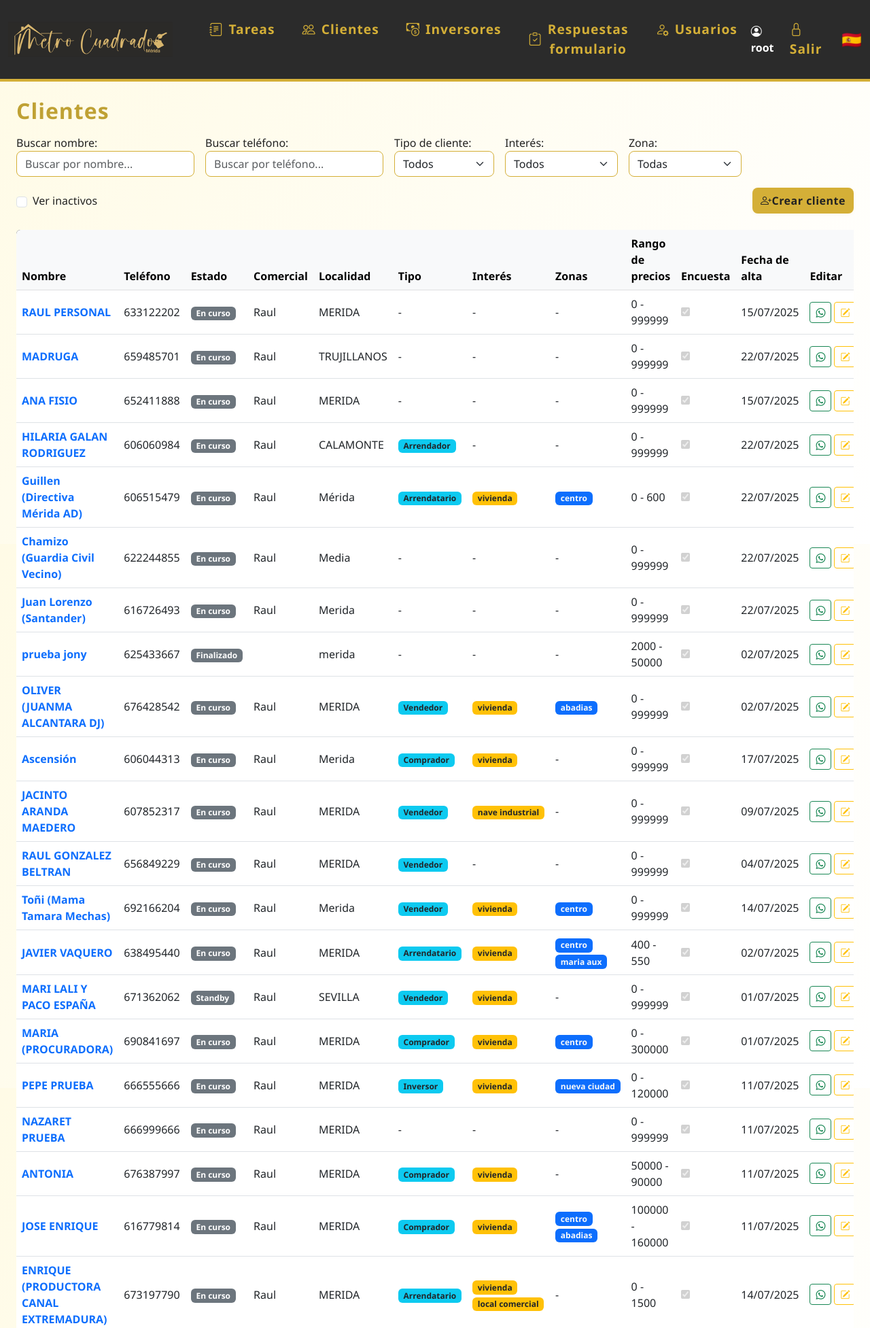
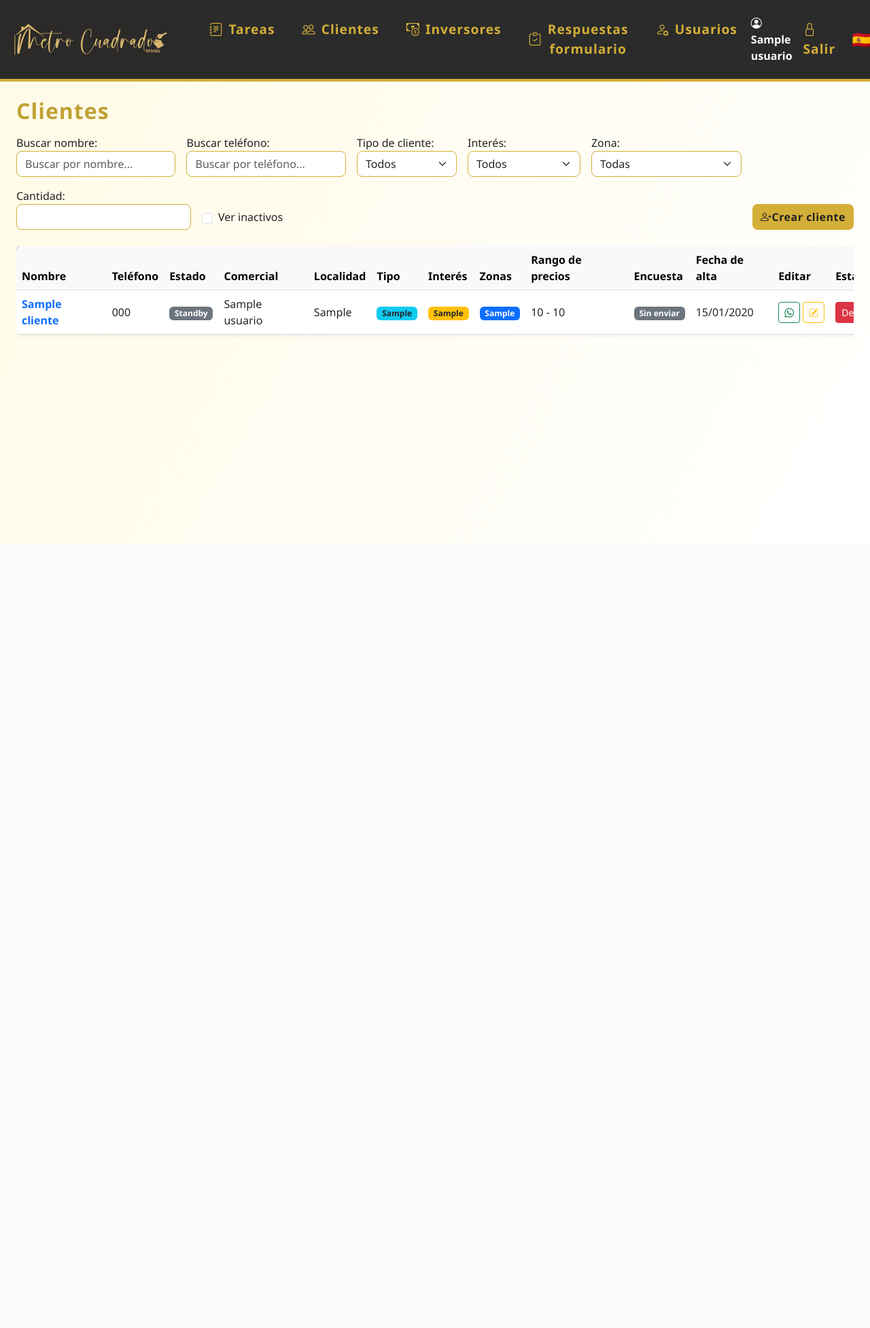
Before and after one commit to jmm-1987/metro2, a Flask app: page /clientes in a window 1280 px wide. Shown: the top 1953 px of the page at 68% size. After the commit the page ends 800 px from the top, so only its background shows below. Run offline with Flask 3, Linux system fonts and the light colour scheme; a user stored in the database is signed in; tables that the repository leaves empty hold one stand-in row (values such as "Sample post"); some libraries are stand-ins or nearby versions.

Commit message:
1ª pgadmin

```diff
--- a/app.py
+++ b/app.py
@@ -23,7 +23,8 @@ CHAT_ID_ADMIN_TELEGRAM = os.environ.get('CHAT_ID_ADMIN_TELEGRAM')
 
 app = Flask(__name__)
 app.config['SECRET_KEY'] = 'cambia_esto_por_un_valor_seguro'
-app.config['SQLALCHEMY_DATABASE_URI'] = 'sqlite:///database.db'
+# app.config['SQLALCHEMY_DATABASE_URI'] = 'sqlite:///database.db'
+app.config['SQLALCHEMY_DATABASE_URI'] = 'postgresql://metro2_user:5L8bWpgBbYvx4ihoBCUI7PohMlBnqJkd@dpg-d209jqh5pdvs73c9ld3g-a.virginia-postgres.render.com/metro2'
 app.config['SQLALCHEMY_TRACK_MODIFICATIONS'] = False
 
 from models import db, Usuario, Cliente, Tarea, Evento
@@ -310,7 +311,7 @@ def crear_tarea():
                 enviar_telegram(mensaje, usuario.chat_id_telegram, TOKEN_TELEGRAM)
             # Mensaje especial para el admin
             mensaje_admin = (
-                f"🔔 TAREA DE COMERCIAL:\n"
+                f"🔔🔔🔔🔔 TAREA DE COMERCIAL:\n"
                 f"🚀 El comercial {usuario.nombre} tiene una nueva tarea asignada:\n"
                 f"👤 Cliente: {tarea.cliente.nombre if tarea.cliente else '-'}\n"
                 f"📝 Tarea: {tarea.comentario}\n"
@@ -660,8 +661,8 @@ def guardar_encuesta():
         fecha=datetime.datetime.strptime(data.get('fecha'), '%Y-%m-%d') if data.get('fecha') else datetime.datetime.utcnow()
     )
 
-    # Marcar la encuesta como enviada en el cliente
-    cliente.encuesta_enviada = True
+    # Marcar la encuesta como respondida en el cliente
+    cliente.encuesta_enviada = "respondida"
 
     db.session.add(respuesta)
     try:
@@ -681,6 +682,18 @@ def guardar_encuesta():
         db.session.rollback()
         return jsonify({'success': False, 'error': str(e)}), 500
 
+@app.route('/api/marcar_encuesta_enviada/<int:cliente_id>', methods=['POST'])
+@login_required
+def marcar_encuesta_enviada(cliente_id):
+    cliente = Cliente.query.get_or_404(cliente_id)
+    cliente.encuesta_enviada = "enviada"
+    try:
+        db.session.commit()
+        return jsonify({'success': True})
+    except Exception as e:
+        db.session.rollback()
+        return jsonify({'success': False, 'error': str(e)}), 500
+
 
 if __name__ == '__main__':
     with app.app_context():
--- /dev/null
+++ b/export_csv/eventos.csv
@@ -0,0 +1 @@
+id,titulo,descripcion,fecha,hora_inicio,usuario_id,cliente_id
--- /dev/null
+++ b/export_csv/respuestas_formulario.csv
@@ -0,0 +1,2 @@
+id,cliente_id,puntuacion1,puntuacion2,puntuacion_media,sugerencias,fecha
+1,8,4,,4.0,prueba respondida,2025-07-23
--- a/models.py
+++ b/models.py
@@ -34,7 +34,7 @@ class Cliente(db.Model):
     zonas = db.Column(db.Text, nullable=True)
     precio_min = db.Column(db.Integer, nullable=True)
     precio_max = db.Column(db.Integer, nullable=True)
-    encuesta_enviada = db.Column(db.Boolean, default=False)
+    encuesta_enviada = db.Column(db.String(20), default="sin_enviar")
     comercial_id = db.Column(db.Integer, db.ForeignKey('usuario.id'), nullable=True)
     fecha_creacion = db.Column(db.DateTime, default=datetime.utcnow)
     activo = db.Column(db.Boolean, default=True)  # Nuevo campo para desactivar cliente
--- a/requirements.txt
+++ b/requirements.txt
@@ -13,3 +13,5 @@ flask-cors
 google-api-python-client
 google-auth-httplib2
 google-auth-oauthlib
+pandas
+psycopg2-binary
--- a/templates/clientes.html
+++ b/templates/clientes.html
@@ -2,65 +2,77 @@
 {% block title %}Clientes{% endblock %}
 {% block content %}
 <h2 class="mb-3">Clientes</h2>
-<form method="get" class="mb-4" style="max-width:1300px;display:flex;gap:16px;align-items:end;flex-wrap:wrap;">
+<form id="form-filtros" class="mb-4" style="width:100%;display:flex;gap:16px;align-items:end;flex-wrap:wrap;">
   <div style="display:flex;flex:1;gap:16px;align-items:end;flex-wrap:wrap;">
-    <!-- Input de búsqueda por nombre como primer filtro -->
     <div style="flex:1;min-width:200px;">
         <label for="buscadorCliente">Buscar nombre:</label>
         <input type="text" id="buscadorCliente" placeholder="Buscar por nombre..." class="form-control" style="min-width:180px;">
     </div>
-    <!-- Input de búsqueda por teléfono -->
-    <div style="flex:1;min-width:200px;">
+    <div style="flex:1;min-width:80px;">
         <label for="buscadorTelefono">Buscar teléfono:</label>
-        <input type="text" id="buscadorTelefono" placeholder="Buscar por teléfono..." class="form-control" style="min-width:180px;">
+        <input type="text" id="buscadorTelefono" placeholder="Buscar por teléfono..." class="form-control" style="min-width:80px;">
     </div>
     <div>
         <label for="tipo_cliente">Tipo de cliente:</label>
-        <select name="tipo_cliente" id="tipo_cliente" class="form-select" onchange="this.form.submit()">
+        <select id="tipo_cliente" class="form-select">
             <option value="">Todos</option>
-            <option value="inversor" {% if request.args.get('tipo_cliente') == 'inversor' %}selected{% endif %}>Inversor</option>
-            <option value="comprador" {% if request.args.get('tipo_cliente') == 'comprador' %}selected{% endif %}>Comprador</option>
-            <option value="arrendatario" {% if request.args.get('tipo_cliente') == 'arrendatario' %}selected{% endif %}>Arrendatario</option>
-            <option value="vendedor" {% if request.args.get('tipo_cliente') == 'vendedor' %}selected{% endif %}>Vendedor</option>
+            <option value="inversor">Inversor</option>
+            <option value="comprador">Comprador</option>
+            <option value="arrendatario">Arrendatario</option>
+            <option value="arrendador">Arrendador</option>
+            <option value="vendedor">Vendedor</option>
         </select>
     </div>
     <div>
         <label for="interes">Interés:</label>
-        <select name="interes" id="interes" class="form-select" onchange="this.form.submit()">
+        <select id="interes" class="form-select">
             <option value="">Todos</option>
-            <option value="vivienda" {% if request.args.get('interes') == 'vivienda' %}selected{% endif %}>Vivienda</option>
-            <option value="local comercial" {% if request.args.get('interes') == 'local comercial' %}selected{% endif %}>Local comercial</option>
-            <option value="nave industrial" {% if request.args.get('interes') == 'nave industrial' %}selected{% endif %}>Nave industrial</option>
-            <option value="terreno" {% if request.args.get('interes') == 'terreno' %}selected{% endif %}>Terreno</option>
-            <option value="finca rustica" {% if request.args.get('interes') == 'finca rustica' %}selected{% endif %}>Finca rústica</option>
+            <option value="vivienda">Vivienda</option>
+            <option value="local comercial">Local comercial</option>
+            <option value="nave industrial">Nave industrial</option>
+            <option value="terreno">Terreno</option>
+            <option value="finca rustica">Finca rústica</option>
         </select>
     </div>
     <div>
         <label for="zona">Zona:</label>
-        <select name="zona" id="zona" class="form-select" onchange="this.form.submit()">
+        <select id="zona" class="form-select">
             <option value="">Todas</option>
-            <option value="centro" {% if request.args.get('zona') == 'centro' %}selected{% endif %}>Centro</option>
-            <option value="bodegones-sur" {% if request.args.get('zona') == 'bodegones-sur' %}selected{% endif %}>Bodegones-Sur</option>
-            <option value="nueva ciudad" {% if request.args.get('zona') == 'nueva ciudad' %}selected{% endif %}>Nueva Ciudad</option>
-            <option value="sindicales" {% if request.args.get('zona') == 'sindicales' %}selected{% endif %}>Sindicales</option>
-            <option value="maria aux" {% if request.args.get('zona') == 'maria aux' %}selected{% endif %}>Maria Aux</option>
-            <option value="abadias" {% if request.args.get('zona') == 'abadias' %}selected{% endif %}>Abadias</option>
-            <option value="montealto" {% if request.args.get('zona') == 'montealto' %}selected{% endif %}>Montealto</option>
+            <option value="abadias">Abadias</option>
+            <option value="abadias norte">Abadias Norte</option>
+            <option value="calzada">Calzada</option>
+            <option value="bodegones / zona sur">Bodegones / Zona Sur</option>
+            <option value="centro">Centro</option>
+            <option value="la corchera">La Corchera</option>
+            <option value="maria auxiliadora">Maria Auxiliadora</option>
+            <option value="sindicales">Sindicales</option>
+            <option value="montealto">Montealto</option>
+            <option value="nueva ciudad">Nueva Ciudad</option>
+            <option value="prado / ifeme">Prado / IFEME</option>
+            <option value="proserpina">Proserpina</option>
+            <option value="salesianos">Salesianos</option>
+            <option value="vivero">Vivero</option>
+            <option value="san juan / santa isabel">San Juan / Santa Isabel</option>
+            <option value="plantonal">Plantonial</option>
+            <option value="san andres">San Andres</option>
         </select>
     </div>
+    <div>
+      <label for="cantidad">Cantidad:</label>
+      <input type="number" id="cantidad" class="form-control" min="0" style="min-width:120px;">
+    </div>
     <div style="align-self:end;min-width:120px;max-width:180px;display:flex;align-items:center;height:38px;white-space:nowrap;">
-        <input class="form-check-input me-2" type="checkbox" value="1" id="mostrarInactivos" name="inactivos" onchange="this.form.submit()" {% if request.args.get('inactivos') == '1' %}checked{% endif %}>
+        <input class="form-check-input me-2" type="checkbox" value="1" id="mostrarInactivos" name="inactivos">
         <label class="form-check-label" for="mostrarInactivos" style="margin-bottom:0;">Ver inactivos</label>
     </div>
   </div>
   <a href="/crear_cliente" class="btn btn-primary" style="height:38px;display:flex;align-items:center;align-self:end;margin-left:auto;"><i class="bi bi-person-plus"></i> Crear cliente</a>
 </form>
 <div class="table-responsive">
-<table class="table table-hover align-middle shadow-sm bg-white rounded" style="min-width:1300px;">
+<table class="table table-hover align-middle shadow-sm bg-white rounded" id="tabla-clientes" style="min-width:1300px;">
     <thead class="table-light">
         <tr>
             <th>Nombre</th>
-            <!-- <th>Email</th> -->
             <th>Teléfono</th>
             <th>Estado</th>
             <th>Comercial</th>
@@ -75,132 +87,141 @@
             <th>Estado</th>
         </tr>
     </thead>
-    <tbody>
+    <tbody id="tbody-clientes">
+    </tbody>
+</table>
+</div>
+<script>
+const clientes = [
 {% for cliente in clientes %}
+  {
+    id: {{ cliente.id }},
+    nombre: `{{ cliente.nombre|e }}`,
+    telefono: `{{ cliente.telefono|e }}`,
+    estado: `{{ cliente.estado|e }}`,
+    comercial: `{{ usuarios_dict[cliente.comercial_id]|e if usuarios_dict and cliente.comercial_id in usuarios_dict else '' }}`,
+    localidad: `{{ cliente.localidad|e if cliente.localidad else '' }}`,
+    tipo_cliente: `{{ cliente.tipo_cliente|e if cliente.tipo_cliente else '' }}`,
+    interes: `{{ cliente.interes|e if cliente.interes else '' }}`,
+    zonas: `{{ cliente.zonas|e if cliente.zonas else '' }}`,
+    precio_min: {{ cliente.precio_min if cliente.precio_min else 0 }},
+    precio_max: {{ cliente.precio_max if cliente.precio_max else 0 }},
+    encuesta_enviada: `{{ cliente.encuesta_enviada|e }}`,
+    fecha_creacion: `{{ cliente.fecha_creacion.strftime('%d/%m/%Y') if cliente.fecha_creacion else '-' }}`,
+    activo: {{ 'true' if cliente.activo else 'false' }}
+  }{% if not loop.last %},{% endif %}
+{% endfor %}
+];
+
+function renderTabla(filtrados) {
+  const tbody = document.getElementById('tbody-clientes');
+  tbody.innerHTML = '';
+  if (filtrados.length === 0) {
+    tbody.innerHTML = '<tr><td colspan="13"><em>No hay clientes registrados.</em></td></tr>';
+    return;
+  }
+  filtrados.forEach(cliente => {
+    tbody.innerHTML += `
       <tr>
+        <td><a href="/editar_cliente/${cliente.id}" class="fw-bold text-decoration-none">${cliente.nombre}</a></td>
+        <td>${cliente.telefono}</td>
+        <td><span class="badge bg-secondary">${cliente.estado === 'pendiente' ? 'Standby' : (cliente.estado.replace('_', ' ').charAt(0).toUpperCase() + cliente.estado.replace('_', ' ').slice(1))}</span></td>
+        <td>${cliente.comercial}</td>
+        <td>${cliente.localidad || '-'}</td>
+        <td>${cliente.tipo_cliente ? `<span class='badge bg-info text-dark'>${cliente.tipo_cliente.charAt(0).toUpperCase() + cliente.tipo_cliente.slice(1)}</span>` : '-'}</td>
+        <td>${cliente.interes ? cliente.interes.split(',').map(i => `<span class='badge bg-warning text-dark'>${i}</span>`).join(' ') : '-'}</td>
+        <td>${cliente.zonas ? cliente.zonas.split(',').map(z => `<span class='badge bg-primary text-light'>${z}</span>`).join(' ') : '-'}</td>
+        <td>${(cliente.precio_min !== undefined && cliente.precio_min !== null) ? cliente.precio_min : 0} - ${(cliente.precio_max !== undefined && cliente.precio_max !== null && cliente.precio_max !== 0) ? cliente.precio_max : 999999}</td>
         <td>
-                <a href="/editar_cliente/{{ cliente.id }}" class="fw-bold text-decoration-none">{{ cliente.nombre }}</a>
+          ${
+            cliente.encuesta_enviada === "respondida"
+              ? '<span class="badge bg-success">Respondida</span>'
+              : (cliente.encuesta_enviada === "enviada"
+                ? '<span class="badge bg-warning text-dark">Enviada</span>'
+                : '<span class="badge bg-secondary">Sin enviar</span>')
+          }
         </td>
-            <!-- <td>{{ cliente.email }}</td> -->
-            <td>{{ cliente.telefono }}</td>
-            <td>
-                <span class="badge bg-secondary">
-                  {% if cliente.estado == 'pendiente' %}Standby{% else %}{{ cliente.estado.replace('_', ' ').capitalize() }}{% endif %}
-                </span>
-            </td>
-            <td>{% if cliente.comercial_id and usuarios_dict and cliente.comercial_id in usuarios_dict %}{{ usuarios_dict[cliente.comercial_id] }}{% else %}{% endif %}</td>
-            <td>{{ cliente.localidad or '-' }}</td>
-            <td>
-                {% if cliente.tipo_cliente %}
-                  <span class="badge bg-info text-dark">{{ cliente.tipo_cliente.capitalize() }}</span>
-                {% else %}-{% endif %}
-            </td>
-            <td>
-                {% if cliente.interes %}
-                  {% for interes in cliente.interes.split(',') %}
-                    <span class="badge bg-warning text-dark">{{ interes }}</span>
-                  {% endfor %}
-                {% else %}-{% endif %}
-            </td>
-            <td>
-                {% if cliente.zonas %}
-                  {% for zona in cliente.zonas.split(',') %}
-                    <span class="badge bg-primary text-light">{{ zona }}</span>
-                  {% endfor %}
-                {% else %}-{% endif %}
-            </td>
-            <td>
-              {{ cliente.precio_min if cliente.precio_min is not none else 0 }} - {{ cliente.precio_max if cliente.precio_max is not none else 999999 }}
-            </td>
-            <td><input type="checkbox" disabled {% if cliente.encuesta_enviada %}checked{% endif %}></td>
-            <td>{% if cliente.fecha_creacion %}{{ cliente.fecha_creacion.strftime('%d/%m/%Y') }}{% else %}-{% endif %}</td>
+        <td>${cliente.fecha_creacion}</td>
         <td>
           <div class="d-inline-flex align-items-center gap-1">
-                {% if cliente.telefono %}
-                  <a href="https://wa.me/{{ cliente.telefono|replace(' ', '') }}" title="Enviar WhatsApp" class="btn btn-outline-success btn-sm whatsapp-btn" data-telefono="{{ cliente.telefono|replace(' ', '') }}">
-                    <i class="bi bi-whatsapp"></i>
-                  </a>
-                  {% if not cliente.encuesta_enviada %}
-                    <a href="#" class="btn btn-outline-info btn-sm encuesta-btn" data-telefono="{{ cliente.telefono|replace(' ', '') }}" data-cliente-id="{{ cliente.id }}" title="Enviar encuesta">
-                      <i class="bi bi-clipboard-check"></i> Enviar encuesta
-                    </a>
-                  {% endif %}
-                {% endif %}
-                <a href="/editar_cliente/{{ cliente.id }}" title="Editar cliente" class="btn btn-outline-warning btn-sm"><i class="bi bi-pencil-square"></i></a>
+            ${cliente.telefono ? `<a href="https://wa.me/${cliente.telefono}" title="Enviar WhatsApp" class="btn btn-outline-success btn-sm whatsapp-btn" data-telefono="${cliente.telefono}"><i class="bi bi-whatsapp"></i></a>` : ''}
+            ${(cliente.encuesta_enviada === "sin_enviar" || cliente.encuesta_enviada === "enviada")
+              ? `<a href="#" class="btn btn-outline-info btn-sm encuesta-btn px-2 py-1" style="font-size:0.85em;" data-telefono="${cliente.telefono}" data-cliente-id="${cliente.id}" title="${cliente.encuesta_enviada === 'enviada' ? 'Volver a enviar encuesta' : 'Enviar encuesta'}">
+                    <i class="bi bi-clipboard-check"></i>
+                  </a>`
+              : ''}
+            <a href="/editar_cliente/${cliente.id}" title="Editar cliente" class="btn btn-outline-warning btn-sm"><i class="bi bi-pencil-square"></i></a>
           </div>
         </td>
         <td>
-                <form method="POST" action="{{ url_for('toggle_cliente', cliente_id=cliente.id) }}" style="display:inline;">
-                    <button type="submit" class="btn btn-sm {{ 'btn-danger' if cliente.activo else 'btn-success' }}" onclick="return confirm('¿Seguro que quieres {{ 'desactivar' if cliente.activo else 'activar' }} este cliente?');">
-                        {{ 'Desactivar' if cliente.activo else 'Activar' }}
+          <form method="POST" action="/toggle_cliente/${cliente.id}" style="display:inline;">
+            <button type="submit" class="btn btn-sm ${cliente.activo === true ? 'btn-danger' : 'btn-success'}" onclick="return confirm('¿Seguro que quieres ${cliente.activo === true ? 'desactivar' : 'activar'} este cliente?');">
+              ${cliente.activo === true ? 'Desactivar' : 'Activar'}
             </button>
           </form>
         </td>
       </tr>
-    {% else %}
-        <tr><td colspan="14"><em>No hay clientes registrados.</em></td></tr>
-    {% endfor %}
-    </tbody>
-</table>
-</div>
-<!-- Script para filtrar la tabla por nombre o teléfono de cliente -->
-<script>
-function filtrarClientes() {
-    var filtroNombre = document.getElementById('buscadorCliente').value.toLowerCase();
-    var filtroTelefono = document.getElementById('buscadorTelefono').value.toLowerCase();
-    var filas = document.querySelectorAll('table.table tbody tr');
-    filas.forEach(function(fila) {
-        var nombre = fila.querySelector('td a.fw-bold');
-        var telefono = fila.querySelector('td:nth-child(2)');
-        var coincideNombre = true;
-        var coincideTelefono = true;
-        if (filtroNombre && nombre) {
-            coincideNombre = nombre.textContent.toLowerCase().includes(filtroNombre);
-        }
-        if (filtroTelefono && telefono) {
-            coincideTelefono = telefono.textContent.toLowerCase().includes(filtroTelefono);
-        }
-        if (coincideNombre && coincideTelefono) {
-            fila.style.display = '';
-        } else {
-            fila.style.display = 'none';
-        }
+    `;
   });
 }
-document.getElementById('buscadorCliente').addEventListener('keyup', filtrarClientes);
-document.getElementById('buscadorTelefono').addEventListener('keyup', filtrarClientes);
 
-// Preferencia por WhatsApp Business si está disponible
-// Solo afecta a escritorio con app instalada
-// Requiere que el usuario permita popups
-const whatsappBtns = document.querySelectorAll('.whatsapp-btn');
-whatsappBtns.forEach(btn => {
-  btn.addEventListener('click', function(e) {
-    e.preventDefault();
-    const telefono = btn.getAttribute('data-telefono').replace(/\D/g, '');
-    const mensajeInput = document.getElementById('mensaje_whatsapp');
-    const mensaje = mensajeInput ? mensajeInput.value.trim() : '';
-    const webUrl = `https://wa.me/${telefono}${mensaje ? `?text=${encodeURIComponent(mensaje)}` : ''}`;
-    window.open(webUrl, '_blank');
+function filtrarClientes() {
+  const nombre = document.getElementById('buscadorCliente').value.toLowerCase();
+  const telefono = document.getElementById('buscadorTelefono').value.toLowerCase();
+  const tipo_cliente = document.getElementById('tipo_cliente').value;
+  const interes = document.getElementById('interes').value;
+  const cantidad = parseInt(document.getElementById('cantidad').value) || null;
+  const zona = document.getElementById('zona').value;
+  const mostrarInactivos = document.getElementById('mostrarInactivos').checked;
+
+  let filtrados = clientes.filter(c => {
+    if (!mostrarInactivos && c.activo !== true) return false;
+    if (nombre && !c.nombre.toLowerCase().includes(nombre)) return false;
+    if (telefono && !c.telefono.toLowerCase().includes(telefono)) return false;
+    if (tipo_cliente && c.tipo_cliente !== tipo_cliente) return false;
+    if (interes && !(c.interes && c.interes.split(',').map(i => i.trim()).includes(interes))) return false;
+    if (cantidad !== null && !(c.precio_min <= cantidad && cantidad <= c.precio_max)) return false;
+    if (zona && !(c.zonas && c.zonas.split(',').map(z => z.trim()).includes(zona))) return false;
+    return true;
   });
+  renderTabla(filtrados);
+}
+
+['buscadorCliente','buscadorTelefono','tipo_cliente','interes','cantidad','zona','mostrarInactivos'].forEach(id => {
+  document.getElementById(id).addEventListener('input', filtrarClientes);
+  document.getElementById(id).addEventListener('change', filtrarClientes);
 });
 
-// Botón de enviar encuesta
-const encuestaBtns = document.querySelectorAll('.encuesta-btn');
-encuestaBtns.forEach(btn => {
-  btn.addEventListener('click', function(e) {
+// Render inicial
+renderTabla(clientes);
+document.addEventListener('click', function(e) {
+  if (e.target.closest('.encuesta-btn')) {
     e.preventDefault();
+    const btn = e.target.closest('.encuesta-btn');
     const telefono = btn.getAttribute('data-telefono');
     const clienteId = btn.getAttribute('data-cliente-id');
     const texto = encodeURIComponent(`encuesta https://metro2-9bxg.onrender.com/formulario?cliente_id=${clienteId}`);
-    //const texto = encodeURIComponent(`encuesta http://127.0.0.1:5000/formulario?cliente_id=${clienteId}`);
     const businessUrl = `whatsapp://send?phone=${telefono}&text=${texto}`;
     const personalUrl = `https://wa.me/${telefono}?text=${texto}`;
     window.open(businessUrl, '_blank');
     setTimeout(() => {
       window.open(personalUrl, '_blank');
     }, 500);
+    // Actualizar el estado en el array y refrescar la tabla
+    const idx = clientes.findIndex(c => c.id == clienteId);
+    if (idx !== -1) {
+      clientes[idx].encuesta_enviada = "enviada";
+      filtrarClientes();
+      // Guardar en la base de datos
+      fetch(`/api/marcar_encuesta_enviada/${clienteId}`, {method: 'POST', headers: {'X-Requested-With': 'XMLHttpRequest'}})
+        .then(r => r.json())
+        .then(data => {
+          if (!data.success) {
+            alert('No se pudo actualizar el estado de la encuesta en la base de datos.');
+          }
         });
+    }
+  }
 });
 </script>
 {% endblock %}
```
Also changed, not shown: export_csv/clientes.csv (added, +42 -0 lines), export_csv/tareas.csv (added, +54 -0 lines), export_csv/usuarios.csv (added, +9 -0 lines), exportar_datos.py (added, +109 -0 lines), forms.py (+15 -5 lines), instance/database.db, instance/database1.db. Lines whose indentation alone changed are shown as unchanged.
